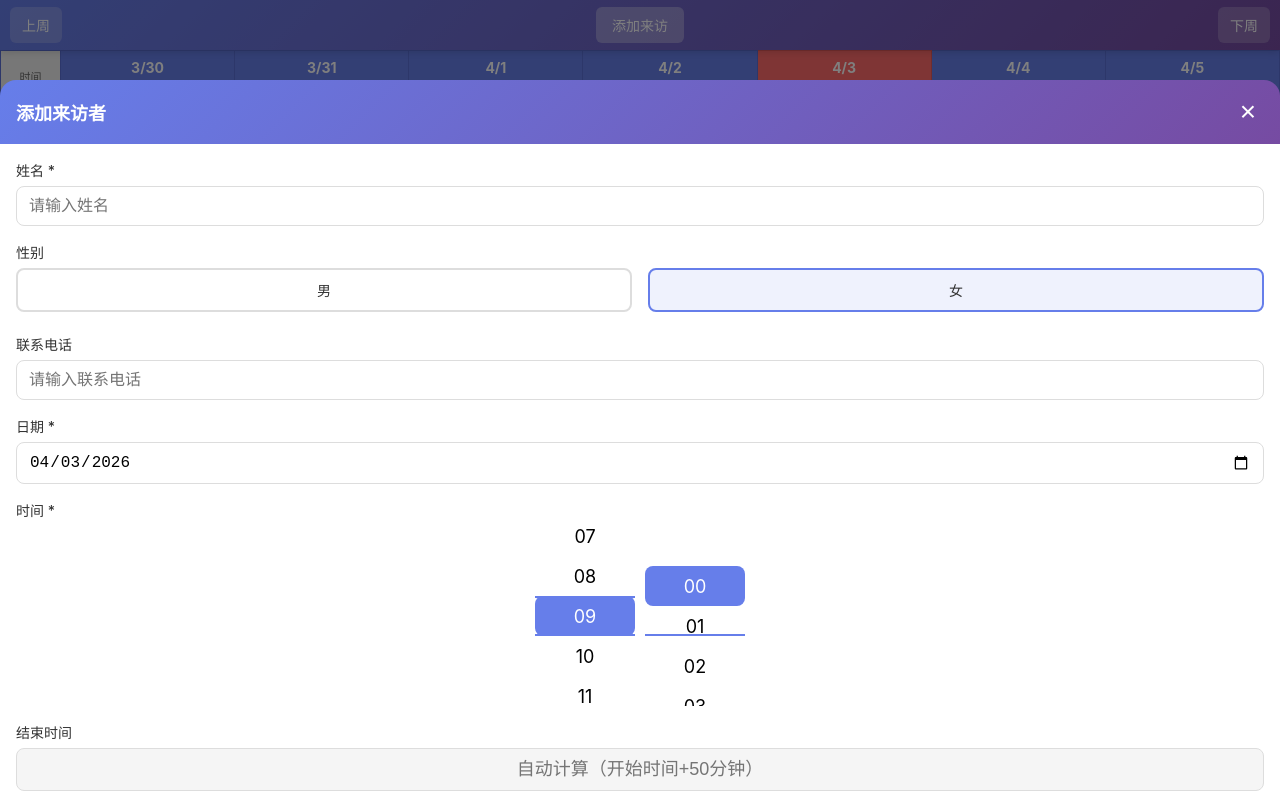
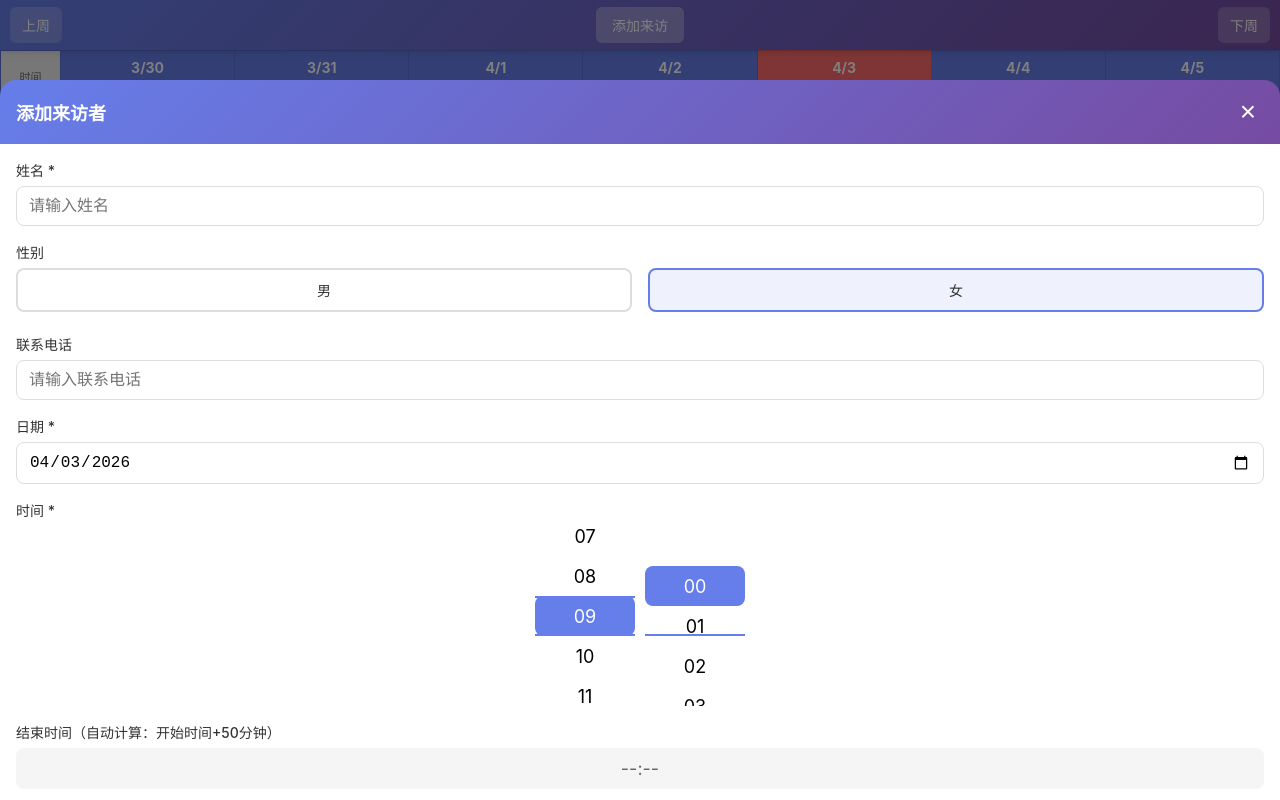
Before and after one commit to xudezhenhahaha/visitorRecordSystem, a plain HTML site: page index.html in a window 1280 px wide. Both pictures are taken after a click on the button "添加来访". Drawn offline with Linux system fonts and the light colour scheme.

Commit message:
解决bug

```diff
--- a/app.js
+++ b/app.js
@@ -177,23 +177,27 @@ function renderSchedule() {
   const tbody = document.getElementById('scheduleBody');
   tbody.innerHTML = '';
 
-  // 时间范围：9点到22点（共14个小时槽）
-  const startHour = 9;
-  const endHour = 22;
+  // 时间范围：6点到23点（共18个小时）
+  const startHour = 6;
+  const endHour = 23;
 
-  // 为每个小时创建一行
-  for (let hour = startHour; hour < endHour; hour++) {
+  // 收集所有有来访的时间段
+  const timeSlots = getTimeSlots(startHour, endHour);
+
+  // 渲染时间槽
+  timeSlots.forEach(slot => {
     const tr = document.createElement('tr');
 
     // 时间列
     const timeTd = document.createElement('td');
     timeTd.className = 'time-col';
-    timeTd.textContent = `${String(hour).padStart(2, '0')}:00`;
+    timeTd.textContent = slot.label;
     timeTd.style.background = '#f8f9fa';
     timeTd.style.textAlign = 'center';
     timeTd.style.verticalAlign = 'middle';
     timeTd.style.fontSize = '12px';
     timeTd.style.color = '#666';
+    timeTd.style.padding = '8px 4px';
     tr.appendChild(timeTd);
 
     // 为每一天创建单元格
@@ -202,20 +206,24 @@ function renderSchedule() {
       date.setDate(date.getDate() + i);
       const dateStr = formatDate(date);
 
+      const td = document.createElement('td');
+
+      if (slot.type === 'merged') {
+        // 合并时间段：显示提示
+        td.innerHTML = `<div style="height: 100%; display: flex; align-items: center; justify-content: center; color: #999; font-size: 12px;">无来访</div>`;
+      } else {
+        // 展开时间段：显示来访者
+        const container = document.createElement('div');
+        container.className = 'visitor-card-container';
+
         // 获取该日期在该小时的来访者
         const hourVisitors = visitors.filter(v => {
           if (v.date !== dateStr) return false;
           const [startH] = v.startTime.split(':').map(Number);
-        return startH === hour;
+          return startH === slot.hour;
         });
         // 按开始时间排序
         hourVisitors.sort((a, b) => a.startTime.localeCompare(b.startTime));
-
-      const td = document.createElement('td');
-
-      // 创建容器
-      const container = document.createElement('div');
-      container.className = 'visitor-card-container';
 
         // 添加来访者卡片
         hourVisitors.forEach(v => {
@@ -233,17 +241,72 @@ function renderSchedule() {
 
         td.appendChild(container);
 
-      // 添加按钮
+        // 添加按钮 - 灰色加号
         const addBtn = document.createElement('button');
         addBtn.className = 'cell-add-btn';
         addBtn.innerHTML = '+';
         addBtn.onclick = () => openAddModal(dateStr);
         td.appendChild(addBtn);
+      }
 
       tr.appendChild(td);
     }
     tbody.appendChild(tr);
+  });
 }
+
+// 获取智能时间槽
+function getTimeSlots(startHour, endHour) {
+  const slots = [];
+
+  // 统计每个小时是否有来访
+  const hourHasVisitors = {};
+  for (let hour = startHour; hour < endHour; hour++) {
+    hourHasVisitors[hour] = visitors.some(v => {
+      const [startH] = v.startTime.split(':').map(Number);
+      return startH === hour;
+    });
+  }
+
+  // 智能合并连续的空闲时间段
+  let mergedStart = null;
+  for (let hour = startHour; hour < endHour; hour++) {
+    if (hourHasVisitors[hour]) {
+      // 如果有未合并的时间段，先添加
+      if (mergedStart !== null) {
+        slots.push({
+          type: 'merged',
+          label: `${String(mergedStart).padStart(2, '0')}:00-${String(hour).padStart(2, '0')}:00`,
+          startHour: mergedStart,
+          endHour: hour
+        });
+        mergedStart = null;
+      }
+      // 添加有来访的小时
+      slots.push({
+        type: 'expanded',
+        label: `${String(hour).padStart(2, '0')}:00`,
+        hour: hour
+      });
+    } else {
+      // 开始或继续合并时间段
+      if (mergedStart === null) {
+        mergedStart = hour;
+      }
+    }
+  }
+
+  // 处理最后的合并时间段
+  if (mergedStart !== null) {
+    slots.push({
+      type: 'merged',
+      label: `${String(mergedStart).padStart(2, '0')}:00-${String(endHour).padStart(2, '0')}:00`,
+      startHour: mergedStart,
+      endHour: endHour
+    });
+  }
+
+  return slots;
 }
 
 // 更新表头
@@ -412,12 +475,6 @@ function saveVisitor() {
     return;
   }
 
-  // 验证结束时间大于开始时间
-  if (visitorData.endTime <= visitorData.startTime) {
-    alert('结束时间必须大于开始时间');
-    return;
-  }
-
   // 检查时间冲突
   if (hasTimeConflict(visitorData.id, visitorData.date, visitorData.startTime, visitorData.endTime)) {
     const conflictTime = visitors.find(v =>
--- a/index.html
+++ b/index.html
@@ -177,19 +177,20 @@
       top: 50%;
       left: 50%;
       transform: translate(-50%, -50%);
-      background: rgba(102, 126, 234, 0.1);
-      border: 1px dashed #667eea;
-      color: #667eea;
-      width: 28px;
-      height: 28px;
-      border-radius: 50%;
-      font-size: 18px;
+      background: none;
+      border: none;
+      color: #999;
+      font-size: 24px;
+      font-weight: bold;
       cursor: pointer;
       display: flex;
       align-items: center;
       justify-content: center;
       opacity: 0;
-      transition: opacity 0.2s;
+      transition: opacity 0.2s, color 0.2s;
+      padding: 0;
+      width: auto;
+      height: auto;
     }
 
     td:empty .cell-add-btn,
@@ -199,6 +200,10 @@
 
     td:has(.visitor-card) .cell-add-btn {
       opacity: 0;
+    }
+
+    .cell-add-btn:hover {
+      color: #666;
     }
 
     /* 模态框 */
@@ -499,8 +504,8 @@
           </div>
 
           <div class="form-group">
-            <label>结束时间</label>
-            <input type="text" id="endTimeDisplay" readonly style="background: #f5f5f5; text-align: center; font-size: 18px;" placeholder="自动计算（开始时间+50分钟）">
+            <label>结束时间（自动计算：开始时间+50分钟）</label>
+            <div id="endTimeDisplay" style="background: #f5f5f5; padding: 10px 12px; border-radius: 8px; text-align: center; font-size: 18px; color: #666;">--:--</div>
             <input type="hidden" id="endTime">
           </div>
 
```
Lines whose indentation alone changed are shown as unchanged.
